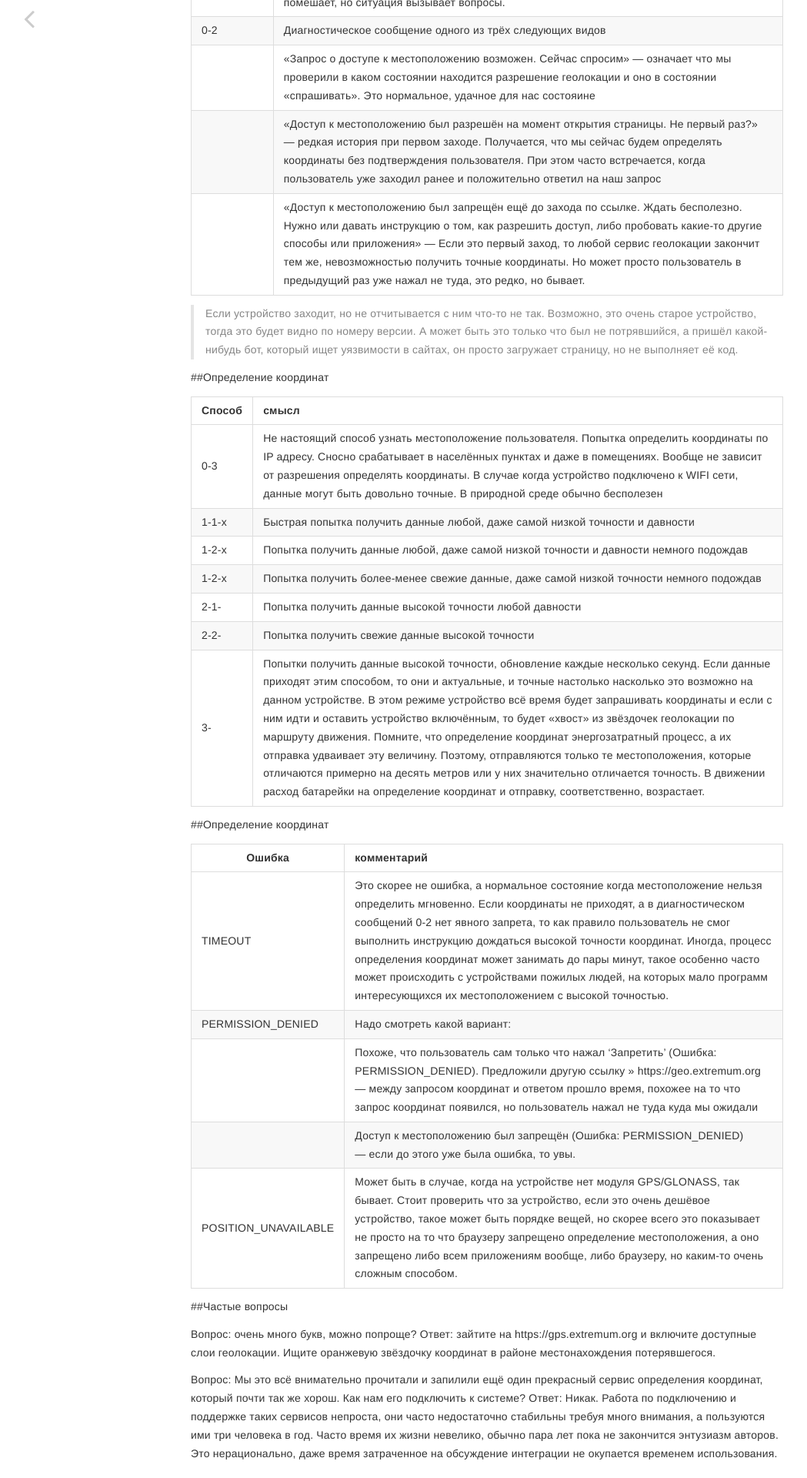
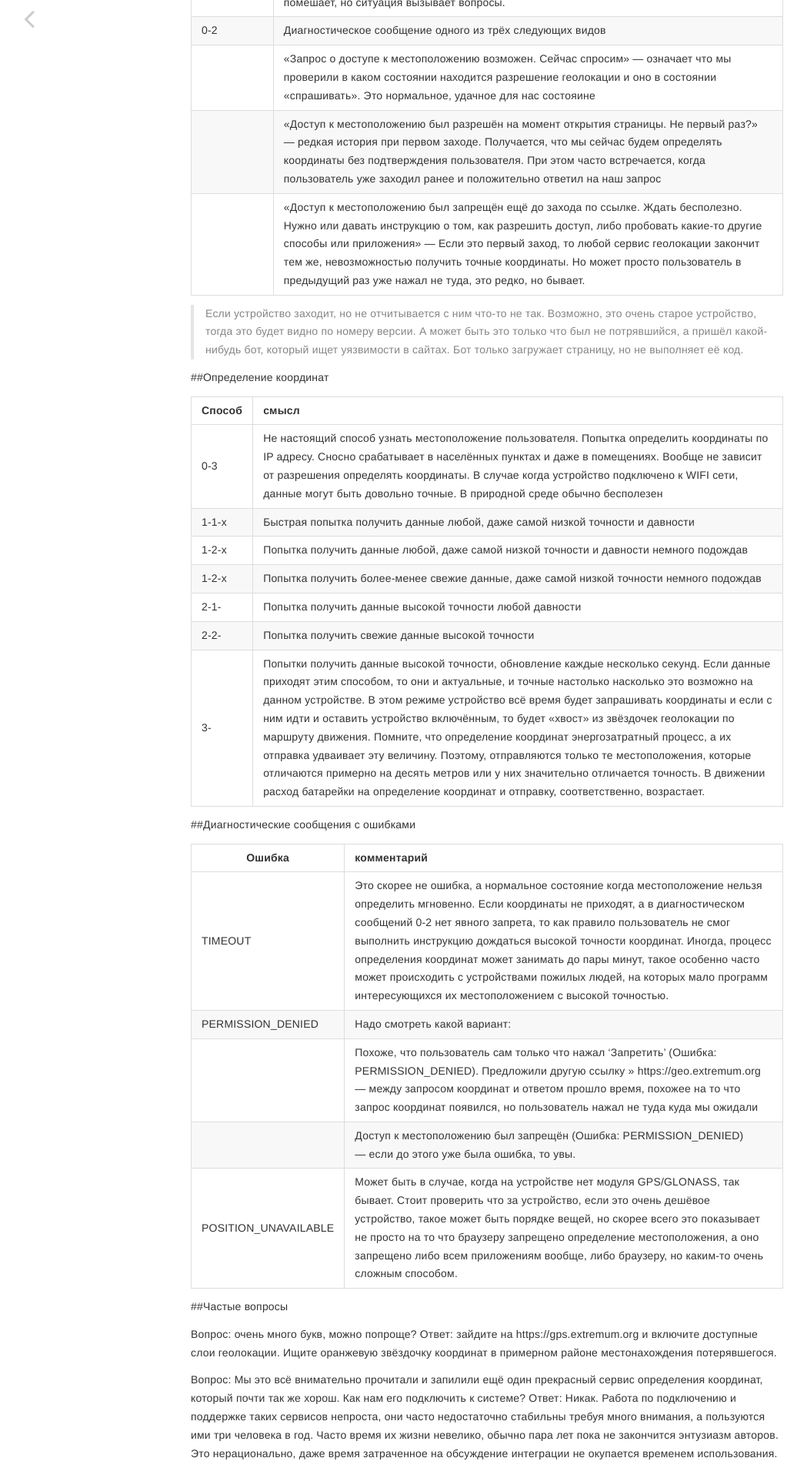
Before and after one commit to extremum-search-and-rescue/help.gis, a Jekyll site: the page built from _posts/2023-08-26-gps-monitoring.md, in a window 1280 px wide. Shown: the part 1973-3893 px from the top of the page at 77% size, without its empty margins (7-1056 px from the left). Built offline with Jekyll 4.4.1, drawn with Linux system fonts in a browser that asks for light colours.

Commit message:
fix some typos

```diff
--- a/_posts/2023-08-26-gps-monitoring.md
+++ b/_posts/2023-08-26-gps-monitoring.md
@@ -44,7 +44,7 @@ redirect_from:
 ||«Доступ к местоположению был разрешён на момент открытия страницы. Не первый раз?» — редкая история при первом заходе. Получается, что мы сейчас будем определять координаты без подтверждения пользователя. При этом часто встречается, когда пользователь уже заходил ранее и положительно ответил на наш запрос
 ||«Доступ к местоположению был запрещён ещё до захода по ссылке. Ждать бесполезно. Нужно или давать инструкцию о том, как разрешить доступ, либо пробовать какие-то другие способы или приложения» — Если это первый заход, то любой сервис геолокации закончит тем же, невозможностью получить точные координаты. Но может просто пользователь в предыдущий раз уже нажал не туда, это редко, но бывает.
 
->Если устройство заходит, но не отчитывается с ним что-то не так. Возможно, это очень старое устройство, тогда это будет видно по номеру версии. А может быть это только что был не потрявшийся, а пришёл какой-нибудь бот, который ищет уязвимости в сайтах, он просто загружает страницу, но не выполняет её код.
+>Если устройство заходит, но не отчитывается с ним что-то не так. Возможно, это очень старое устройство, тогда это будет видно по номеру версии. А может быть это только что был не потрявшийся, а пришёл какой-нибудь бот, который ищет уязвимости в сайтах. Бот только загружает страницу, но не выполняет её код.
 
 
 ##Определение координат
@@ -60,7 +60,7 @@ redirect_from:
 |3-|Попытки получить данные высокой точности, обновление каждые несколько секунд. Если данные приходят этим способом, то они и актуальные, и точные настолько насколько это возможно на данном устройстве. В этом режиме устройство всё время будет запрашивать координаты и если с ним идти и оставить устройство включённым, то будет «хвост» из звёздочек геолокации по маршруту движения. Помните, что определение координат энергозатратный процесс, а их отправка удваивает эту величину. Поэтому, отправляются только те местоположения, которые отличаются примерно на десять метров или у них значительно отличается точность. В движении расход батарейки на определение координат и отправку, соответственно, возрастает.
 
 
-##Определение координат
+##Диагностические сообщения с ошибками
 
 |Ошибка|комментарий
 |-|:-|
@@ -73,7 +73,7 @@ redirect_from:
 ##Частые вопросы
 
 Вопрос: очень много букв, можно попроще?
-Ответ: зайтите на https://gps.extremum.org и включите доступные слои геолокации. Ищите оранжевую звёздочку координат в районе местонахождения потерявшегося.
+Ответ: зайдите на https://gps.extremum.org и включите доступные слои геолокации. Ищите оранжевую звёздочку координат в примерном районе местонахождения потерявшегося.
 
 Вопрос: Мы это всё внимательно прочитали и запилили ещё один прекрасный сервис определения координат, который почти так же хорош. Как нам его подключить к системе?
 Ответ: Никак. Работа по подключению и поддержке таких сервисов непроста, они часто недостаточно стабильны требуя много внимания, а пользуются ими три человека в год. Часто время их жизни невелико, обычно пара лет пока не закончится энтузиазм авторов. Это нерационально, даже время затраченное на обсуждение интеграции не окупается временем использования.
```
